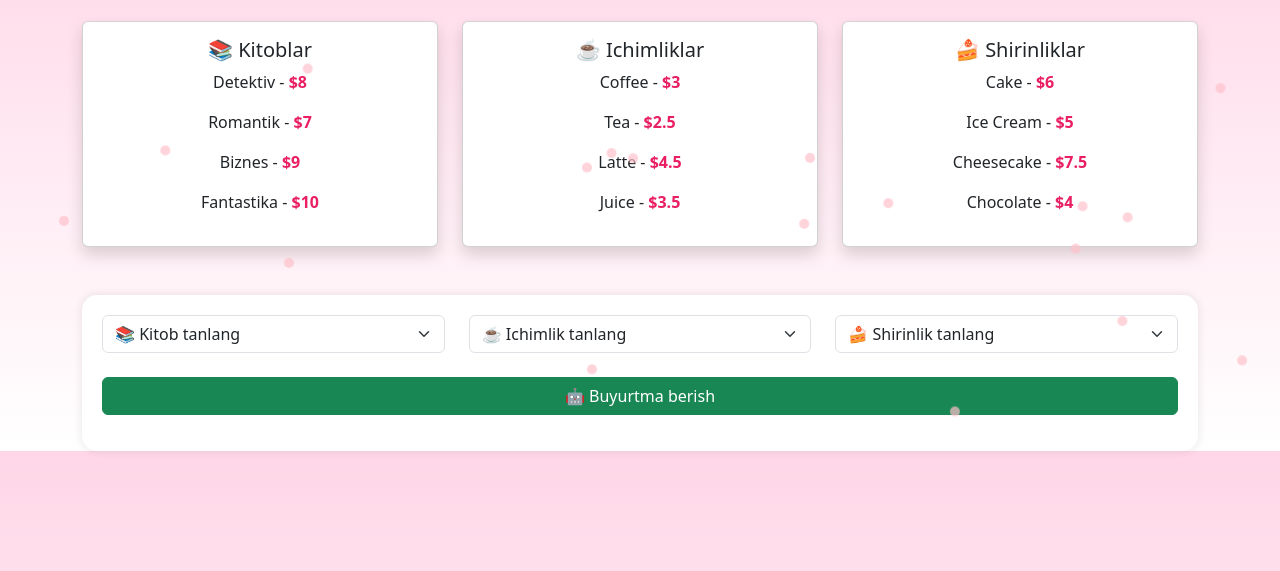
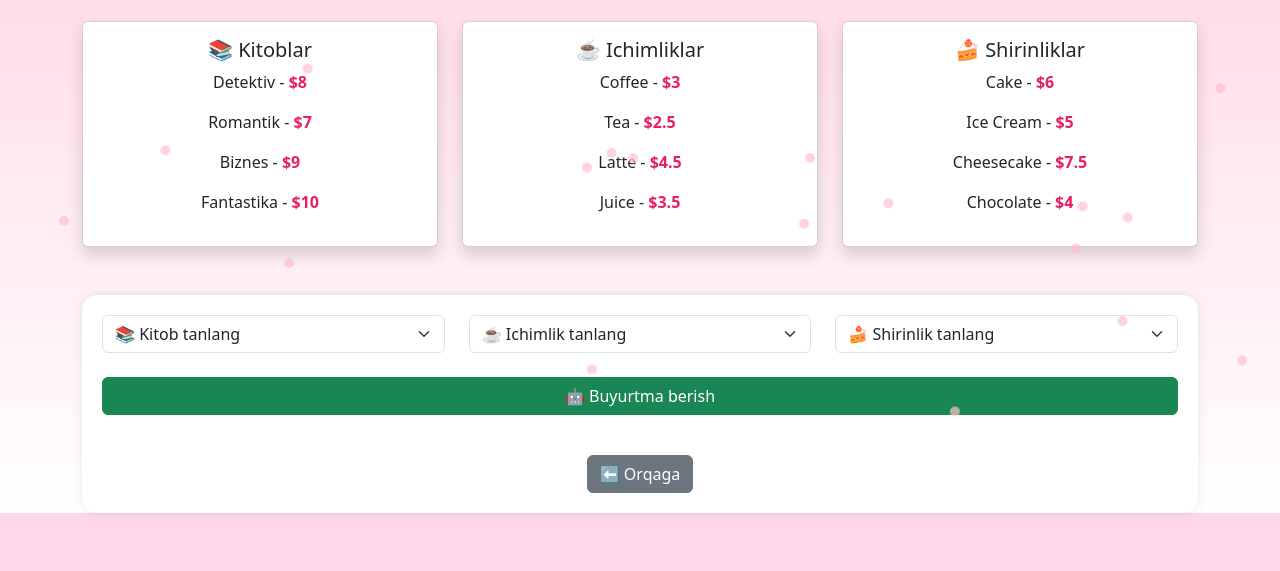
Before and after one commit to nozliyayodgorova70-stack/Sakura-Dreams, a plain HTML site: page uuuuuu.html in a window 1280 px wide. Shown: the part 107-678 px from the top of the page. Drawn offline with nearby package versions, Linux system fonts and the light colour scheme.

```diff
--- a/uuuuuu.html
+++ b/uuuuuu.html
@@ -152,7 +152,11 @@
 🤖 Buyurtma berish
 </button>
 
-<div id="result" class="mt-3 fw-bold"></div>
+ <div id="result" class="mt-3 fw-bold"></div>
+
+  <br>
+
+  <a href="index.html" class="btn btn-secondary">⬅ Orqaga</a>
 
 </div>
 
```
